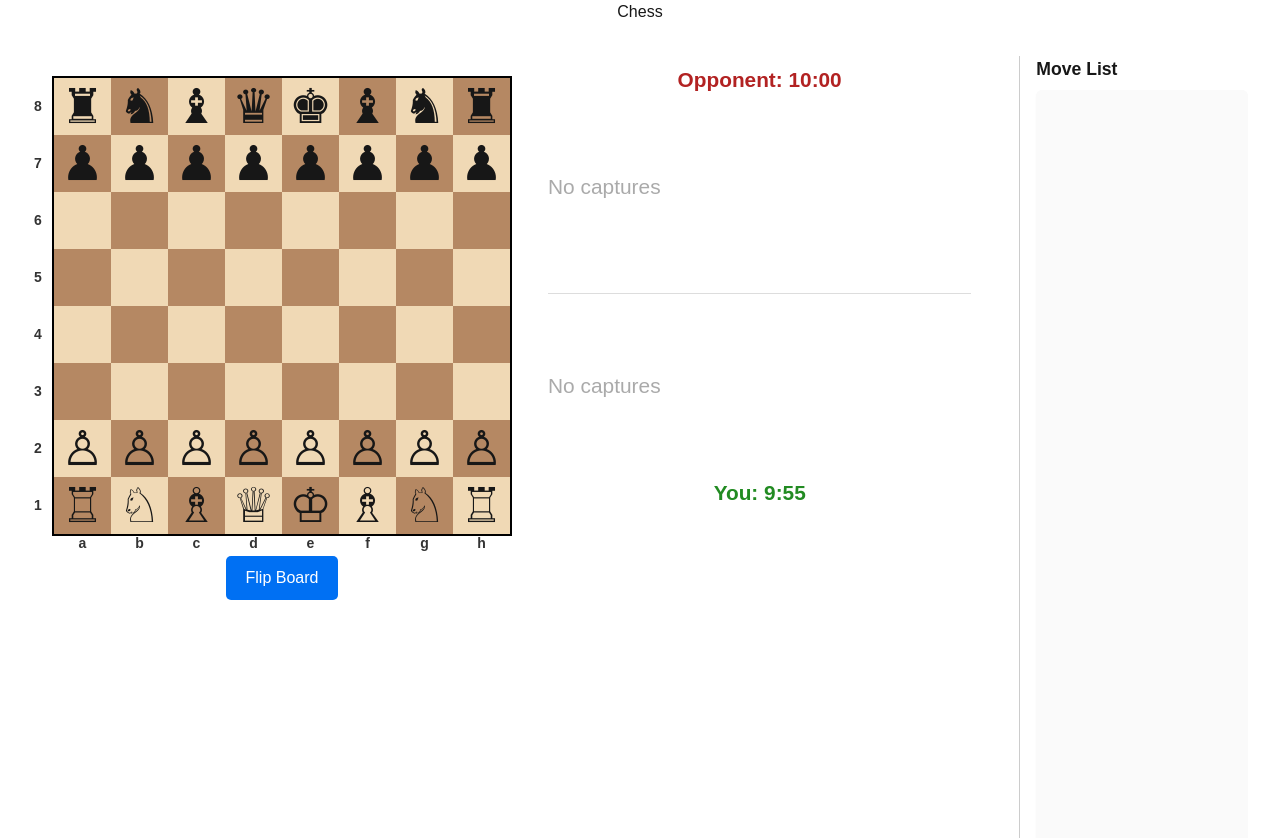
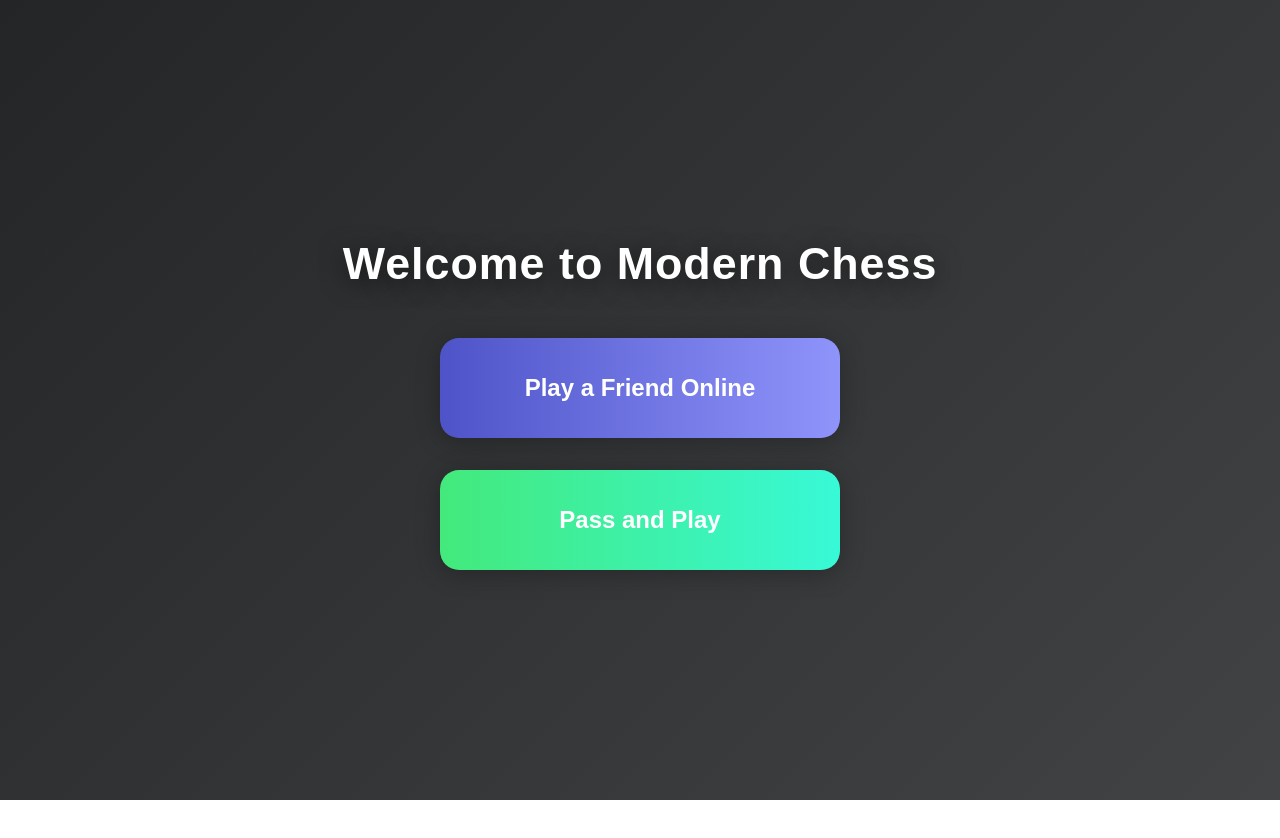
Before and after one commit to rupams011/chessable, a Next.js app: page / in a window 1280 px wide. Shown: the top 838 px of the page. After the commit the page ends 800 px from the top, so only its background shows below. Built offline with nearby package versions, Linux system fonts and the light colour scheme.

Commit message:
Adding game options

```diff
--- a/next.config.ts
+++ b/next.config.ts
@@ -1,10 +1,13 @@
 import type { NextConfig } from "next";
+
+const isGitLab = process.env.GITLAB_PAGES === 'true';
+const repoName = 'chessable'; // Set this to your repo name
 
 const nextConfig: NextConfig = {
   /* config options here */
   output: 'export',
-  basePath: '/chessable',
-  assetPrefix: '/chessable/',
+  basePath: isGitLab ? `/${repoName}` : '',
+  assetPrefix: isGitLab ? `/${repoName}/` : '',
 };
 
 export default nextConfig;
--- a/src/app/components/ChessBoard.tsx
+++ b/src/app/components/ChessBoard.tsx
@@ -66,7 +66,19 @@ function convertToPieceBoard(board: (string | null)[][]): Board {
 //     );
 // }
 
-const ChessBoard: React.FC = () => {
+interface ChessBoardProps {
+  isFlipped: boolean;
+  gameStarted: boolean;
+  onMove: () => void;
+  gameMode: 'friend' | 'pass';
+}
+
+const ChessBoard: React.FC<ChessBoardProps> = ({
+  isFlipped,
+  gameStarted,
+  onMove,
+  gameMode,
+}) => {
     // Initial board setup with pieces
     const initialBoard = [
         ['♜', '♞', '♝', '♛', '♚', '♝', '♞', '♜'],
@@ -80,7 +92,7 @@ const ChessBoard: React.FC = () => {
     ];
 
     const [board, setBoard] = useState<(string | null)[][]>(initialBoard);
-    const [isFlipped, setIsFlipped] = useState(false);
+    // const [isFlipped, setIsFlipped] = useState(false);
     const [selectedCell, setSelectedCell] = useState<{ row: number; col: number } | null>(null);
     const [greenHighlights, setGreenHighlights] = useState<{ from: { row: number; col: number }; to: { row: number; col: number } } | null>(null);
     const [yellowHighlight, setYellowHighlight] = useState<{ row: number; col: number } | null>(null);
@@ -243,7 +255,7 @@ const ChessBoard: React.FC = () => {
         return () => {
             if (timerRef.current) clearInterval(timerRef.current);
         };
-    }, [currentTurn]);
+    }, [currentTurn, gameStarted]);
 
     // --- Move list update logic ---
     // Call this after every valid move
@@ -493,6 +505,8 @@ const ChessBoard: React.FC = () => {
 
             // Switch turn after a valid move (timer handled by useEffect)
             setCurrentTurn(currentTurn === 'white' ? 'black' : 'white');
+            // After a valid move:
+            if (onMove) onMove();
         } else if (board[actualRow]?.[actualCol]) {
             // Only allow selecting your own piece
             const pieceChar = board[actualRow][actualCol];
@@ -527,7 +541,7 @@ const ChessBoard: React.FC = () => {
     };
 
     const flipBoard = () => {
-        setIsFlipped(!isFlipped);
+        // setIsFlipped(!isFlipped); // Remove this, as isFlipped is a prop
         setYellowHighlight(null);
         if (selectedCell) {
             setSelectedCell({
--- /dev/null
+++ b/src/app/components/GamePage.css
@@ -0,0 +1,58 @@
+.game-page {
+  min-height: 100vh;
+  background: linear-gradient(135deg, #232526 0%, #414345 100%);
+  display: flex;
+  flex-direction: column;
+  align-items: center;
+  animation: fadeIn 0.7s;
+}
+.game-header {
+  width: 100%;
+  max-width: 1200px;
+  display: flex;
+  justify-content: space-between;
+  align-items: center;
+  margin: 2rem 0 1rem 0;
+}
+.game-title {
+  color: #fff;
+  font-size: 2rem;
+  font-weight: 700;
+  letter-spacing: 1px;
+  text-shadow: 0 2px 12px #0006;
+}
+.back-btn {
+  background: none;
+  border: none;
+  color: #fff;
+  font-size: 1.2rem;
+  font-weight: 600;
+  cursor: pointer;
+  padding: 0.5rem 1.2rem;
+  border-radius: 0.7rem;
+  transition: background 0.15s;
+}
+.back-btn:hover {
+  background: #fff2;
+}
+.start-game-btn {
+  margin-bottom: 1.5rem;
+  padding: 1.2rem 3.5rem;
+  font-size: 1.3rem;
+  font-weight: 700;
+  border: none;
+  border-radius: 1rem;
+  background: linear-gradient(90deg, #ffb347 0%, #ffcc33 100%);
+  color: #232526;
+  box-shadow: 0 4px 24px #0004;
+  cursor: pointer;
+  transition: transform 0.15s, box-shadow 0.15s;
+}
+.start-game-btn:hover {
+  transform: scale(1.04);
+  box-shadow: 0 8px 32px #0006;
+}
+@keyframes fadeIn {
+  from { opacity: 0; transform: translateY(32px);}
+  to { opacity: 1; transform: translateY(0);}
+}
--- /dev/null
+++ b/src/app/components/GamePage.tsx
@@ -0,0 +1,45 @@
+'use client';
+
+import React, { useState } from 'react';
+import ChessBoard from './ChessBoard';
+import './GamePage.css';
+
+export default function GamePage({
+  gameMode,
+  onBack,
+}: {
+  gameMode: 'friend' | 'pass';
+  onBack: () => void;
+}) {
+  const [gameStarted, setGameStarted] = useState(false);
+  const [isFlipped, setIsFlipped] = useState(false);
+
+  // Flip board after each move in Pass and Play mode
+  const handleMove = () => {
+    if (gameMode === 'pass') setIsFlipped((f) => !f);
+  };
+
+  return (
+    <div className="game-page">
+      <div className="game-header">
+        <button className="back-btn" onClick={onBack}>← Back</button>
+        <span className="game-title">Chess Game</span>
+        <div />
+      </div>
+      {!gameStarted && (
+        <button
+          className="start-game-btn"
+          onClick={() => setGameStarted(true)}
+        >
+          Start Game
+        </button>
+      )}
+      <ChessBoard
+        isFlipped={isFlipped}
+        gameStarted={gameStarted}
+        onMove={handleMove}
+        gameMode={gameMode}
+      />
+    </div>
+  );
+}
--- /dev/null
+++ b/src/app/components/StartPage.css
@@ -0,0 +1,50 @@
+.start-page {
+  min-height: 100vh;
+  display: flex;
+  flex-direction: column;
+  justify-content: center;
+  align-items: center;
+  background: linear-gradient(135deg, #232526 0%, #414345 100%);
+  animation: fadeIn 0.7s;
+}
+.start-title {
+  font-size: 2.8rem;
+  color: #fff;
+  font-weight: 800;
+  margin-bottom: 2.5rem;
+  letter-spacing: 1px;
+  text-shadow: 0 4px 24px #0008;
+}
+.start-buttons {
+  display: flex;
+  flex-direction: column;
+  gap: 2rem;
+  width: 100%;
+  max-width: 400px;
+}
+.start-btn {
+  padding: 2rem 0;
+  font-size: 1.5rem;
+  font-weight: 700;
+  border: none;
+  border-radius: 1.2rem;
+  cursor: pointer;
+  box-shadow: 0 4px 24px #0004;
+  transition: transform 0.15s, box-shadow 0.15s;
+  color: #fff;
+  background: linear-gradient(90deg, #4e54c8 0%, #8f94fb 100%);
+}
+.start-btn.friend {
+  background: linear-gradient(90deg, #4e54c8 0%, #8f94fb 100%);
+}
+.start-btn.pass {
+  background: linear-gradient(90deg, #43e97b 0%, #38f9d7 100%);
+}
+.start-btn:hover {
+  transform: scale(1.04);
+  box-shadow: 0 8px 32px #0006;
+}
+@keyframes fadeIn {
+  from { opacity: 0; transform: translateY(32px);}
+  to { opacity: 1; transform: translateY(0);}
+}
--- /dev/null
+++ b/src/app/components/StartPage.tsx
@@ -0,0 +1,18 @@
+import React from 'react';
+import './StartPage.css';
+
+export default function StartPage({ onSelectMode }: { onSelectMode: (mode: 'friend' | 'pass') => void }) {
+  return (
+    <div className="start-page">
+      <h1 className="start-title">Welcome to Modern Chess</h1>
+      <div className="start-buttons">
+        <button className="start-btn friend" onClick={() => onSelectMode('friend')}>
+          Play a Friend Online
+        </button>
+        <button className="start-btn pass" onClick={() => onSelectMode('pass')}>
+          Pass and Play
+        </button>
+      </div>
+    </div>
+  );
+}
--- a/src/app/page.tsx
+++ b/src/app/page.tsx
@@ -1,11 +1,29 @@
-import React from "react";
-import ChessBoard from "./components/ChessBoard";
+'use client';
+
+import React, { useState } from 'react';
+import StartPage from './components/StartPage';
+import GamePage from './components/GamePage';
 
 export default function Home() {
+  const [screen, setScreen] = useState<'start' | 'game'>('start');
+  const [gameMode, setGameMode] = useState<'friend' | 'pass'>('friend');
+
   return (
-    <div>
-      <h1 style={{ textAlign: "center" }}>Chess</h1>
-      <ChessBoard />
+    <div className="app-root">
+      {screen === 'start' && (
+        <StartPage
+          onSelectMode={(mode) => {
+            setGameMode(mode);
+            setScreen('game');
+          }}
+        />
+      )}
+      {screen === 'game' && (
+        <GamePage
+          gameMode={gameMode}
+          onBack={() => setScreen('start')}
+        />
+      )}
     </div>
   );
 }
```
Also changed, not shown: zzzzz.txt (added).
